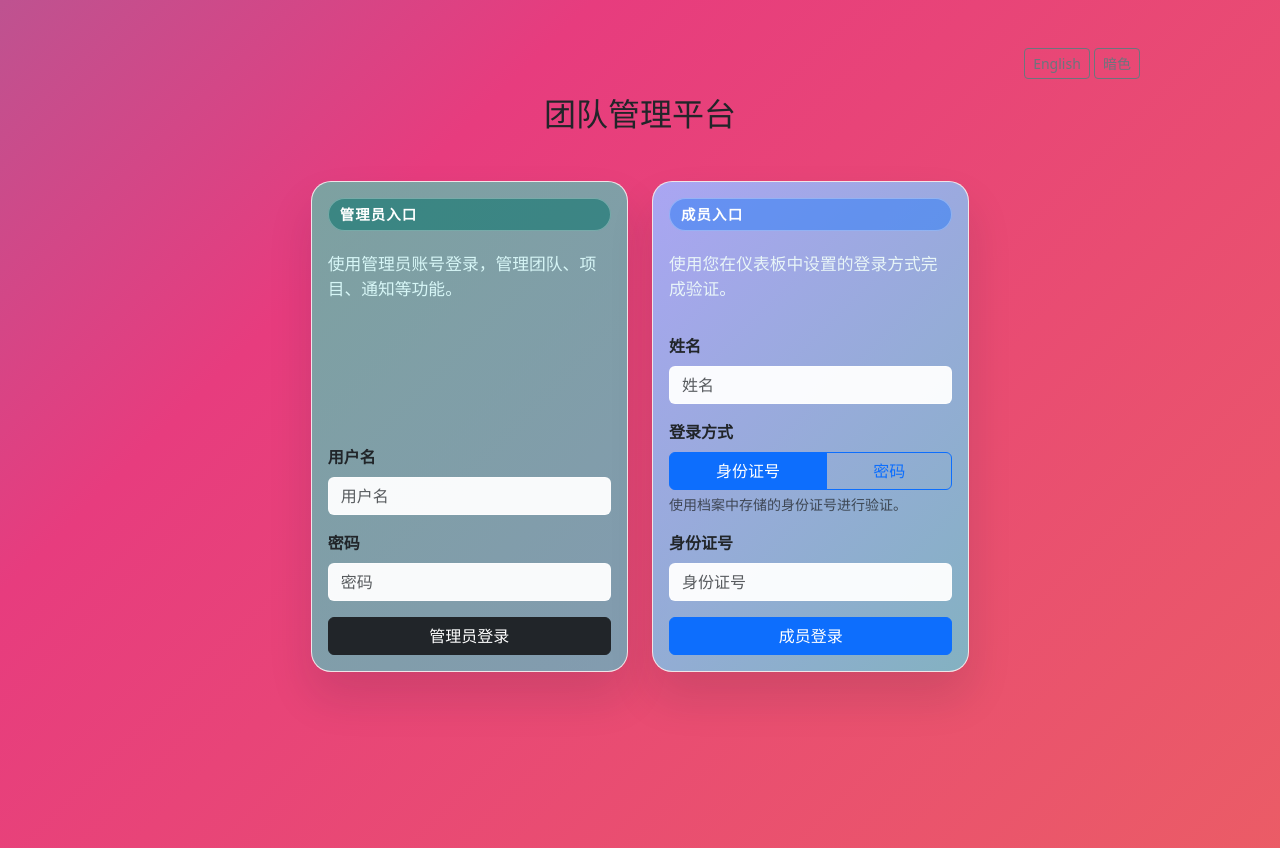
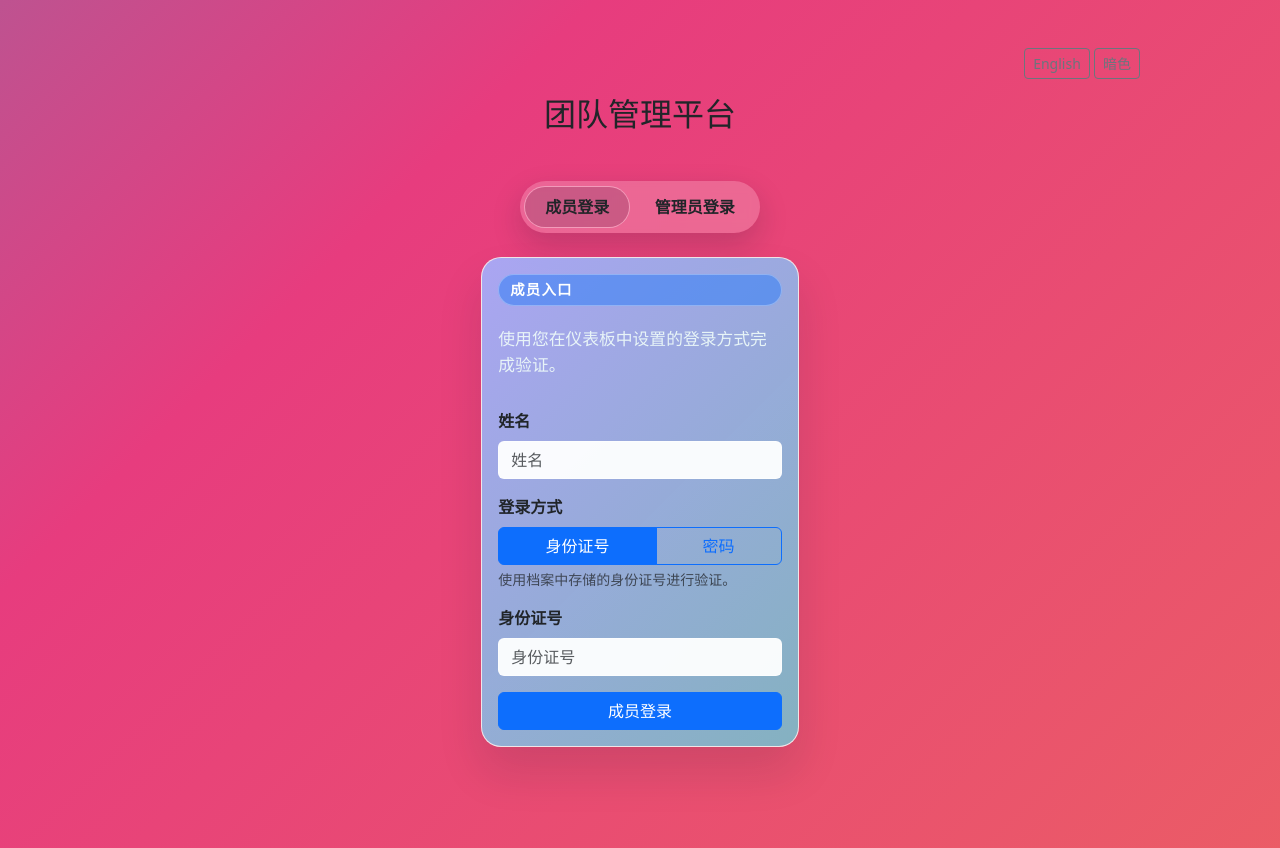
Before and after one commit to leyuwei/YourTeam, a PHP site: page /login.php in a window 1280 px wide. Run offline with PHP 8.4, Linux system fonts and the light colour scheme.

Commit message:
Add login role toggle to switch between manager and member

```diff
--- a/app.js
+++ b/app.js
@@ -24,6 +24,9 @@ const translations = {
     'login.section.manager.description': 'Sign in with your administrator account to manage teams, projects, notifications and more.',
     'login.section.member.title': 'Member Access',
     'login.section.member.description': 'Use the login method that you configured on your dashboard.',
+    'login.switch.label': 'Switch login role',
+    'login.switch.member': 'Member Login',
+    'login.switch.manager': 'Administrator Login',
     'login.username': 'Username',
     'login.password': 'Password',
     'login.button': 'Login',
@@ -818,6 +821,9 @@ const translations = {
     'login.section.manager.description': '使用管理员账号登录，管理团队、项目、通知等功能。',
     'login.section.member.title': '成员入口',
     'login.section.member.description': '使用您在仪表板中设置的登录方式完成验证。',
+    'login.switch.label': '切换登录入口',
+    'login.switch.member': '成员登录',
+    'login.switch.manager': '管理员登录',
     'login.username': '用户名',
     'login.password': '密码',
     'login.button': '登录',
--- a/login.php
+++ b/login.php
@@ -6,6 +6,7 @@ if(isset($_SESSION['role'])){
 }
 $errorKey = '';
 $errorTarget = '';
+$activePanel = 'member';
 $errorFallbacks = [
     'login.error.manager_invalid' => 'Invalid username or password.',
     'login.error.member_name_required' => 'Please enter your name.',
@@ -23,6 +24,7 @@ $submittedMemberPassword = $_POST['member_password'] ?? '';
 if($_SERVER['REQUEST_METHOD'] === 'POST'){
     $type = $_POST['login_type'] ?? '';
     if($type === 'manager'){
+        $activePanel = 'manager';
         $username = trim($_POST['username'] ?? '');
         $password = $_POST['password'] ?? '';
         $stmt = $pdo->prepare('SELECT * FROM managers WHERE username = ?');
@@ -39,6 +41,7 @@ if($_SERVER['REQUEST_METHOD'] === 'POST'){
             $errorTarget = 'manager';
         }
     } elseif($type === 'member'){
+        $activePanel = 'member';
         $name = trim($_POST['name'] ?? '');
         $memberMode = (($_POST['member_login_mode'] ?? '') === 'password') ? 'password' : 'identity';
         if($name === ''){
@@ -88,6 +91,9 @@ if($_SERVER['REQUEST_METHOD'] === 'POST'){
         }
     }
 }
+if($errorTarget === 'manager'){
+    $activePanel = 'manager';
+}
 if($errorTarget !== 'member'){
     $memberMode = 'identity';
     $submittedMemberName = '';
@@ -135,6 +141,45 @@ if($errorTarget !== 'member'){
   }
   .container {
     max-width: 80%;
+  }
+  .login-toggle-wrapper {
+    display: flex;
+    justify-content: center;
+  }
+  .login-toggle-group {
+    display: inline-flex;
+    align-items: center;
+    gap: 0.35rem;
+    padding: 0.35rem;
+    border-radius: 999px;
+    background: rgba(255, 255, 255, 0.2);
+    box-shadow: 0 12px 30px rgba(15, 23, 42, 0.18);
+    backdrop-filter: blur(6px);
+  }
+  body.theme-dark .login-toggle-group {
+    background: rgba(15, 23, 42, 0.45);
+    box-shadow: 0 12px 30px rgba(15, 23, 42, 0.4);
+  }
+  .login-toggle-group .btn {
+    border: none;
+    border-radius: 999px !important;
+    font-weight: 600;
+    color: var(--login-text-color);
+    padding: 0.5rem 1.25rem;
+    transition: background-color 0.3s ease, color 0.3s ease, box-shadow 0.3s ease;
+  }
+  .login-toggle-group .btn-check:checked + .btn,
+  .login-toggle-group .btn:hover,
+  .login-toggle-group .btn:focus {
+    background-color: rgba(15, 23, 42, 0.15);
+    color: var(--login-text-color);
+    box-shadow: 0 0 0 1px rgba(255, 255, 255, 0.35);
+  }
+  body.theme-dark .login-toggle-group .btn-check:checked + .btn,
+  body.theme-dark .login-toggle-group .btn:hover,
+  body.theme-dark .login-toggle-group .btn:focus {
+    background-color: rgba(148, 163, 184, 0.25);
+    color: #f8fafc;
   }
   .card {
     border: none;
@@ -241,8 +286,16 @@ if($errorTarget !== 'member'){
     <button id="themeToggle" class="btn btn-outline-secondary btn-sm" data-i18n="theme.dark">Dark</button>
   </div>
   <h2 class="text-center mb-5" data-i18n="header.title">Team Management Platform</h2>
-  <div class="row g-4 justify-content-center align-items-stretch">
-    <div class="col-xl-4 col-lg-5 col-md-6">
+  <div class="login-toggle-wrapper mb-4">
+    <div class="login-toggle-group" role="group" data-i18n-attr="aria-label:login.switch.label">
+      <input type="radio" class="btn-check" name="login_panel" id="loginPanelMember" value="member" data-login-panel-toggle="member" <?= $activePanel === 'member' ? 'checked' : ''; ?>>
+      <label class="btn" for="loginPanelMember" data-i18n="login.switch.member">Member</label>
+      <input type="radio" class="btn-check" name="login_panel" id="loginPanelManager" value="manager" data-login-panel-toggle="manager" <?= $activePanel === 'manager' ? 'checked' : ''; ?>>
+      <label class="btn" for="loginPanelManager" data-i18n="login.switch.manager">Administrator</label>
+    </div>
+  </div>
+  <div class="row g-4 justify-content-center align-items-stretch" data-login-panel-container data-active-panel="<?= htmlspecialchars($activePanel, ENT_QUOTES, 'UTF-8'); ?>">
+    <div class="col-xl-4 col-lg-5 col-md-6 login-panel <?= $activePanel === 'manager' ? '' : 'd-none'; ?>" data-login-panel="manager">
       <div class="card login-card login-card-manager h-100">
         <div class="card-body d-flex flex-column">
           <div class="login-card-badge" data-i18n="login.section.manager.title">Administrator Access</div>
@@ -263,11 +316,11 @@ if($errorTarget !== 'member'){
             <div class="d-grid">
               <button type="submit" class="btn btn-dark" data-i18n="login.button.manager">Manager Login</button>
             </div>
-        </form>
+          </form>
         </div>
       </div>
     </div>
-    <div class="col-xl-4 col-lg-5 col-md-6">
+    <div class="col-xl-4 col-lg-5 col-md-6 login-panel <?= $activePanel === 'member' ? '' : 'd-none'; ?>" data-login-panel="member">
       <div class="card login-card login-card-member h-100">
         <div class="card-body d-flex flex-column">
           <div class="login-card-badge" data-i18n="login.section.member.title">Member Access</div>
@@ -315,6 +368,29 @@ if($errorTarget !== 'member'){
 <script src="./style/bootstrap.bundle.min.js"></script>
 <script>
 document.addEventListener('DOMContentLoaded',function(){
+  const panelContainer=document.querySelector('[data-login-panel-container]');
+  const panelElements=document.querySelectorAll('[data-login-panel]');
+  const panelToggles=document.querySelectorAll('[data-login-panel-toggle]');
+  const setActivePanel=panel=>{
+    const target=panel==='manager'?'manager':'member';
+    if(panelContainer){
+      panelContainer.setAttribute('data-active-panel', target);
+    }
+    panelElements.forEach(el=>{
+      const name=el.getAttribute('data-login-panel');
+      el.classList.toggle('d-none', name !== target);
+    });
+    panelToggles.forEach(input=>{
+      const value=input.getAttribute('data-login-panel-toggle')||input.value;
+      input.checked=value===target;
+    });
+  };
+  panelToggles.forEach(input=>{
+    const value=input.getAttribute('data-login-panel-toggle')||input.value;
+    input.addEventListener('change',()=>setActivePanel(value));
+  });
+  setActivePanel(panelContainer ? panelContainer.getAttribute('data-active-panel') : 'member');
+
   const modeRadios=document.querySelectorAll('input[name="member_login_mode"]');
   const identityFields=document.getElementById('memberIdentityFields');
   const passwordFields=document.getElementById('memberPasswordFields');
```
